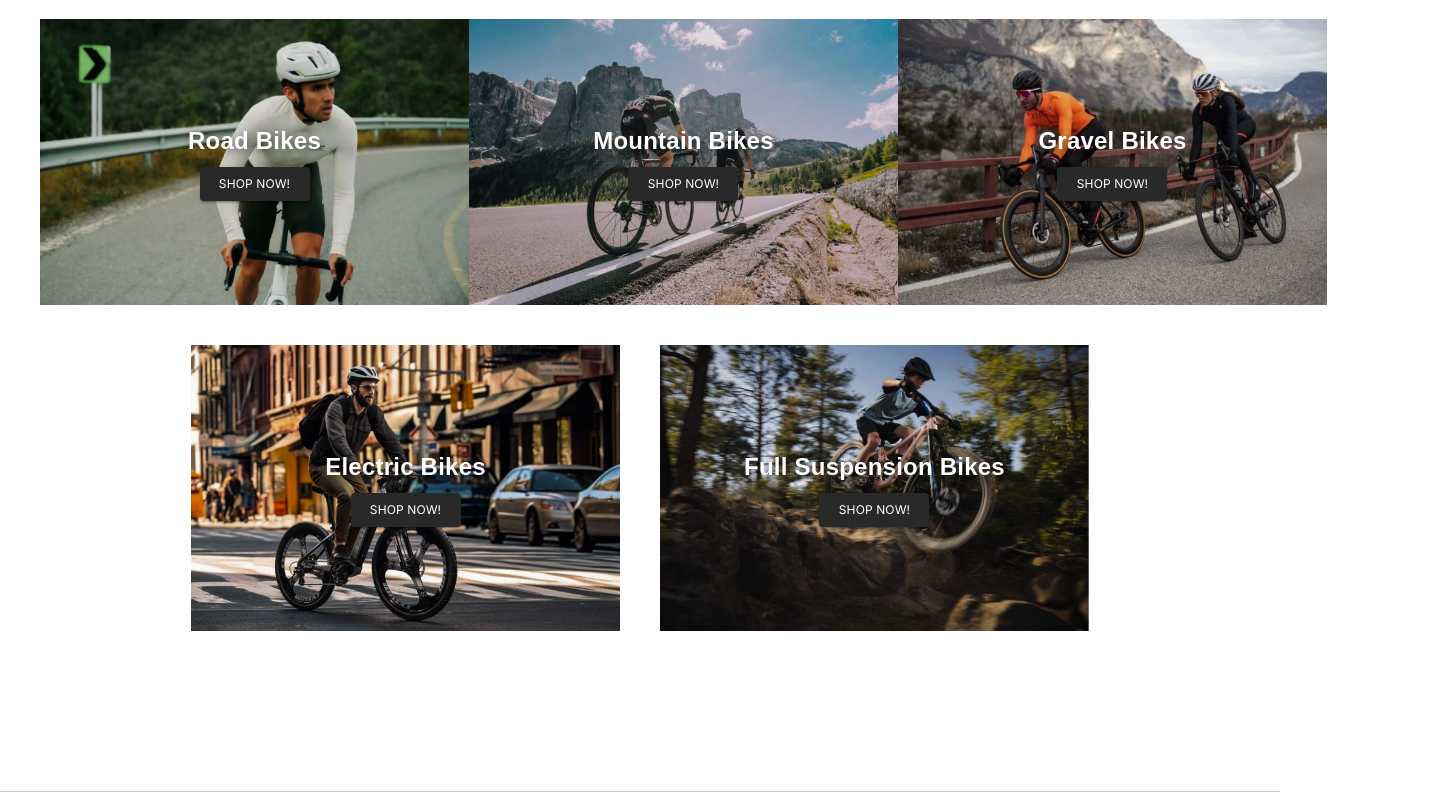
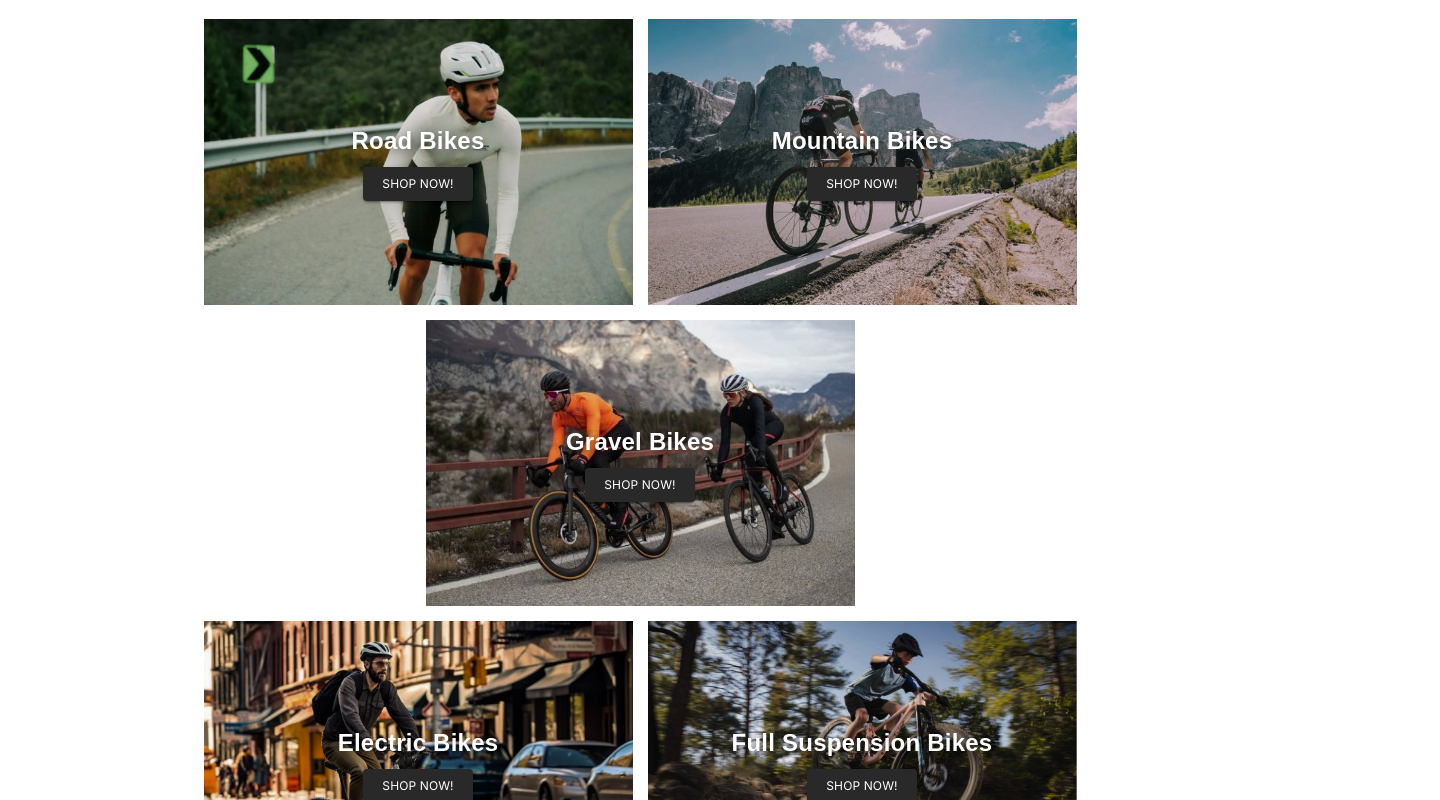
Before and after one commit to ennovie23/Spinning_Rims, a React (Vite) app: page /Home in a window 1280 px wide. Shown: the part 1520-2320 px from the top of the page, 1440 px wide, since content can reach past the window. Built offline with nearby package versions, Linux system fonts and the light colour scheme; a web font is replaced by a local one.

Commit message:
Consistency and Responsiveness Fix

```diff
--- a/src/Components/BgPhotoFrame.tsx
+++ b/src/Components/BgPhotoFrame.tsx
@@ -8,7 +8,7 @@ export default function BgPhotoFrame({ image }: BgPhotoFrameProps) {
   return (
     <Box
       sx={{
-        width: 1440,
+        width: "100%",
         height: 780,
         backgroundImage: `url(${image})`,
         backgroundSize: "cover", // Crops or expands the image
--- a/src/Pages/Home.tsx
+++ b/src/Pages/Home.tsx
@@ -22,7 +22,6 @@ import mtbbg from "../Components/Images/mtb bg.png";
 import rbbg from "../Components/Images/rb bg.png";
 import BgPhotoFrame from "../Components/BgPhotoFrame";
 
-
 function Home() {
   return (
     <Box>
@@ -32,7 +31,7 @@ function Home() {
           paddingTop: 17,
         }}
       >
-        <BgPhotoFrame image={coverPhoto}/>
+        <BgPhotoFrame image={coverPhoto} />
 
         <Typography
           sx={{
@@ -59,7 +58,6 @@ function Home() {
           }}
         >
           <Buttons text="SHOP NOW!" size="large" navigateTo="/MainBikePage" />
-
         </Box>
       </Box>
 
@@ -144,6 +142,7 @@ function Home() {
             fontSize: 48,
             fontWeight: "bold",
             fontFamily: '"Secular-One", sans-serif',
+            textAlign: "center",
           }}
         >
           SHOP THE BEST BIKE FOR YOU!
@@ -153,20 +152,26 @@ function Home() {
       <Box
         sx={{
           display: "flex",
-          flexDirection: "row",
-          justifyContent: "space-between",
+          flexDirection: "column",
+          alignItems: "center",
+          gap: "15px", // Vertical gap between rows
           paddingLeft: 5,
           paddingRight: 5,
           marginBottom: 5,
         }}
       >
-        <Box className="home-page-small-bg" >
-          <img src={rbbg} alt="road bike bg" className="smallBgHomepage" />
+        {/* First row: Road, MTB, Gravel */}
         <Box
           sx={{
-              position: "absolute",
+            display: "flex",
+            flexWrap: "wrap",
+            justifyContent: "center",
+            gap: "15px", // Horizontal gap between items
           }}
         >
+          <Box className="home-page-small-bg">
+            <img src={rbbg} alt="road bike bg" className="smallBgHomepage" />
+            <Box sx={{ position: "absolute" }}>
               <Typography
                 sx={{
                   position: "relative",
@@ -186,12 +191,7 @@ function Home() {
 
           <Box className="home-page-small-bg">
             <img src={mtbbg} alt="mt bike bg" className="smallBgHomepage" />
-
-          <Box
-            sx={{
-              position: "absolute",
-            }}
-          >
+            <Box sx={{ position: "absolute" }}>
               <Typography
                 sx={{
                   position: "relative",
@@ -211,12 +211,7 @@ function Home() {
 
           <Box className="home-page-small-bg">
             <img src={gbbg} alt="gravel bike bg" className="smallBgHomepage" />
-
-          <Box
-            sx={{
-              position: "absolute",
-            }}
-          >
+            <Box sx={{ position: "absolute" }}>
               <Typography
                 sx={{
                   position: "relative",
@@ -230,29 +225,23 @@ function Home() {
               >
                 Gravel Bikes
               </Typography>
-            <Buttons text="SHOP NOW!" size="medium" navigateTo="/GbPage"/>
+              <Buttons text="SHOP NOW!" size="medium" navigateTo="/GbPage" />
             </Box>
           </Box>
         </Box>
 
+        {/* Second row: Electric & Full Suspension */}
         <Box
           sx={{
             display: "flex",
-          flexDirection: "row",
+            flexWrap: "wrap",
             justifyContent: "center",
-          paddingLeft: 5,
-          paddingRight: 5,
-          gap: 5,
+            gap: "15px", // Horizontal gap between items
           }}
         >
           <Box className="home-page-small-bg">
             <img src={ebbg} alt="e-bike bg" className="smallBgHomepage" />
-
-          <Box
-            sx={{
-              position: "absolute",
-            }}
-          >
+            <Box sx={{ position: "absolute" }}>
               <Typography
                 sx={{
                   position: "relative",
@@ -276,12 +265,7 @@ function Home() {
               alt="full suspension bike bg"
               className="smallBgHomepage"
             />
-
-          <Box
-            sx={{
-              position: "absolute",
-            }}
-          >
+            <Box sx={{ position: "absolute" }}>
               <Typography
                 sx={{
                   position: "relative",
@@ -295,7 +279,8 @@ function Home() {
               >
                 Full Suspension Bikes
               </Typography>
-            <Buttons text="SHOP NOW!" size="medium" navigateTo="/FsbPage"/>
+              <Buttons text="SHOP NOW!" size="medium" navigateTo="/FsbPage" />
+            </Box>
           </Box>
         </Box>
       </Box>
```
Lines whose indentation alone changed are shown as unchanged.
